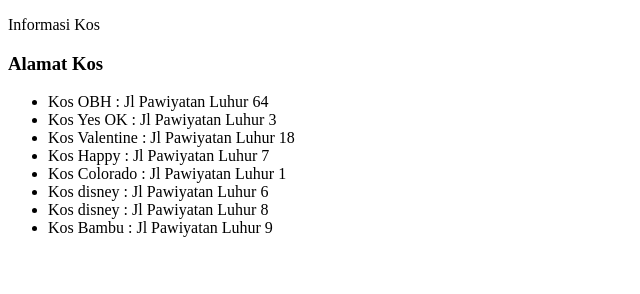
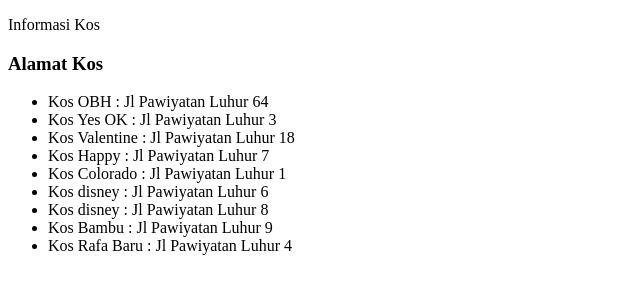
Before and after one commit to rafaelyusia/Repobaru1, a plain HTML site: page index.html in a window 1280 px wide. Shown: the whole page, without its empty margins (0-640 px from the left). Drawn offline with Linux system fonts and the light colour scheme.

Commit message:
Update1 index.html

```diff
--- a/index.html
+++ b/index.html
@@ -21,6 +21,7 @@
       <li>Kos disney : Jl Pawiyatan Luhur 6</li>
       <li>Kos disney : Jl Pawiyatan Luhur 8</li>
       <li>Kos Bambu : Jl Pawiyatan Luhur 9</li>
+      <li>Kos Rafa Baru : Jl Pawiyatan Luhur 4</li>
     </ul>
   </body>
 </html>
```
